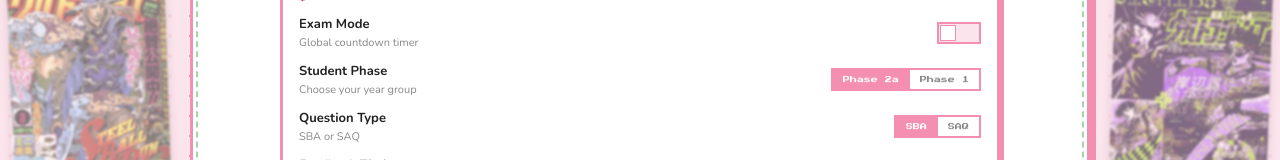
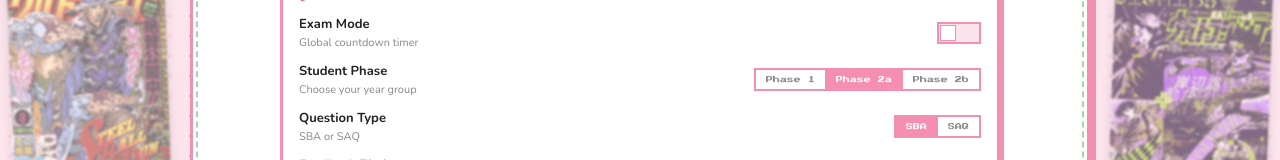
Before and after one commit to JeffKiller12345/Yeen, a Next.js app: page / in a window 1280 px wide. Shown: the part 294-454 px from the top of the page. Built offline with nearby package versions, Linux system fonts and the light colour scheme; no server answers; the database is empty.

Commit message:
Add Phase 2b option to Student Phase selection

```diff
--- a/components/ModeSelector.tsx
+++ b/components/ModeSelector.tsx
@@ -68,16 +68,22 @@ export default function ModeSelector({
   </div>
   <div className="pill-toggle">
     <button
+      className={`pill ${studentPhase === 'phase1' ? 'active' : ''}`}
+      onClick={() => onStudentPhaseChange('phase1')}
+    >
+      Phase 1
+    </button>
+    <button
       className={`pill ${studentPhase === 'phase2a' ? 'active' : ''}`}
       onClick={() => onStudentPhaseChange('phase2a')}
     >
       Phase 2a
     </button>
     <button
-              className={`pill ${studentPhase === 'phase1' ? 'active' : ''}`}
-              onClick={() => onStudentPhaseChange('phase1')}
+      className={`pill ${studentPhase === 'phase2b' ? 'active' : ''}`}
+      onClick={() => onStudentPhaseChange('phase2b')}
     >
-              Phase 1
+      Phase 2b
     </button>
   </div>
 </div>
```
Lines whose indentation alone changed are shown as unchanged.
